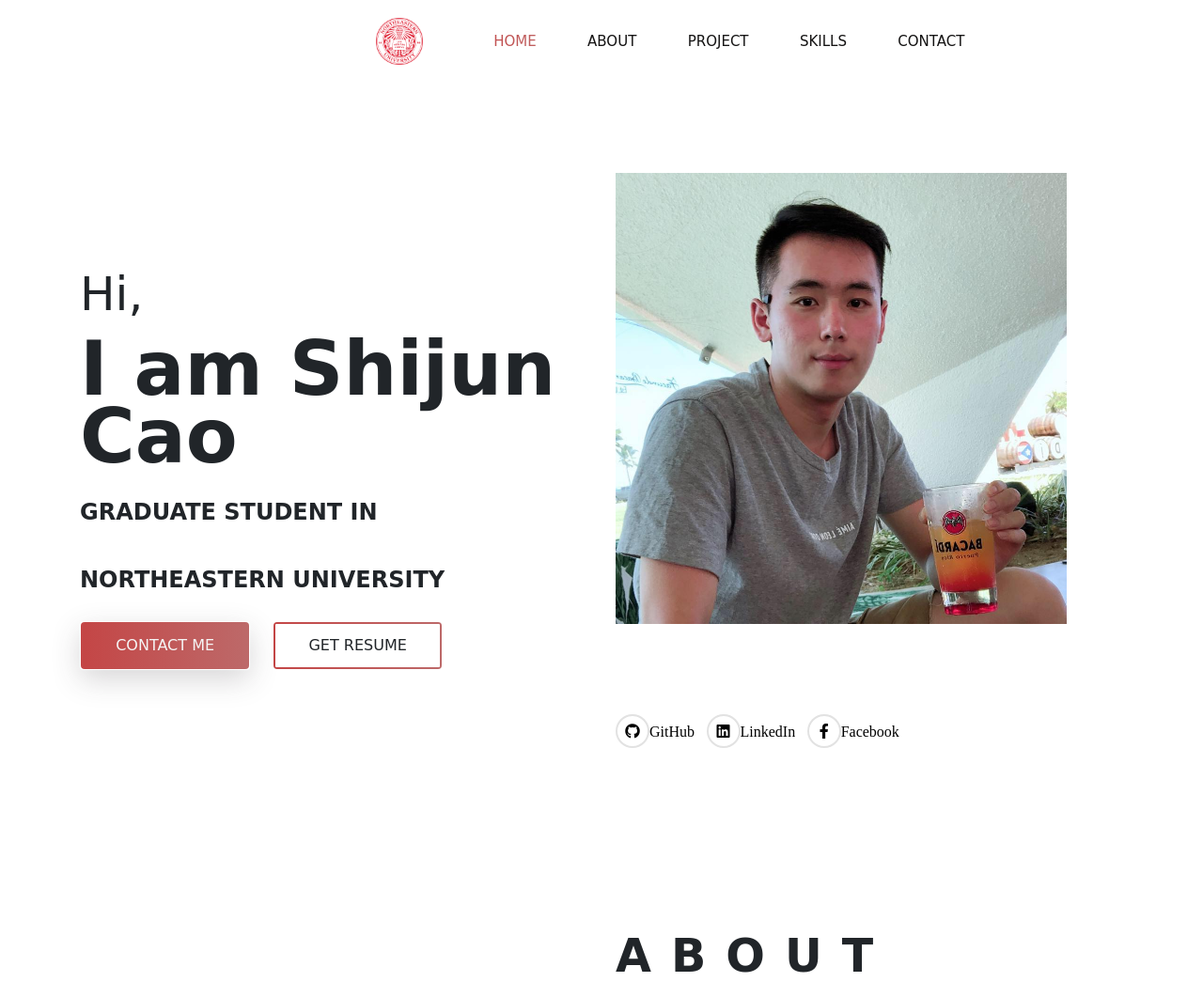
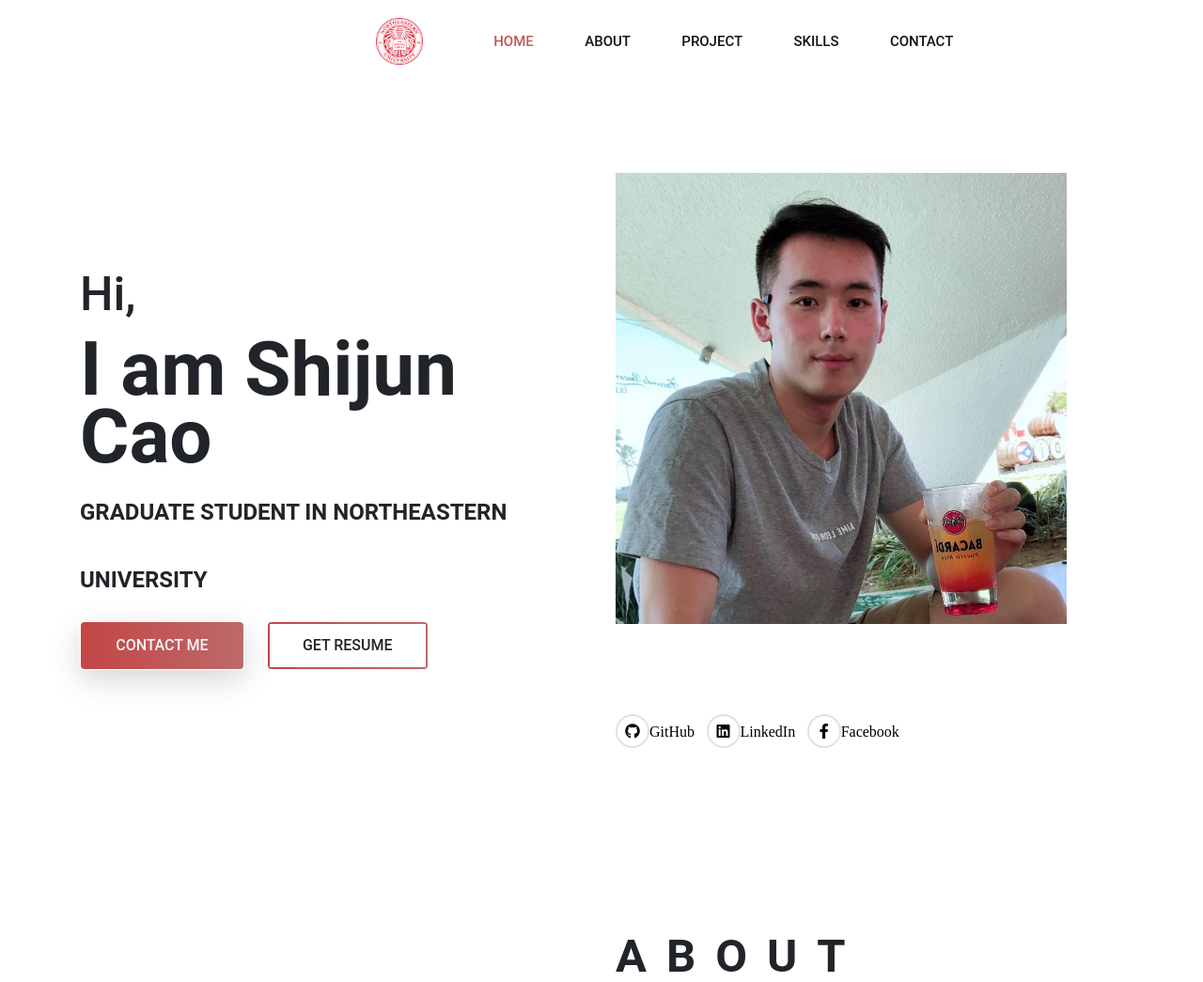
Before and after one commit to caosj96-Shenhua/Portfolio, a PHP site: page / in a window 1280 px wide. Shown: the top 1045 px of the page at 94% size. Run offline with PHP 8.4, Linux system fonts and the light colour scheme; some libraries are stand-ins or nearby versions; some web fonts are replaced.

Commit message:
fix fonts

```diff
--- a/css/partials/_variables.css
+++ b/css/partials/_variables.css
@@ -23,5 +23,7 @@ html, body{
 
 
     /* font family variables. */
-   --roboto: 'Futura', cursive;
+   /*--roboto: 'Futura', cursive;*/
+   --roboto: 'Roboto', cursive;
+
 }
```
